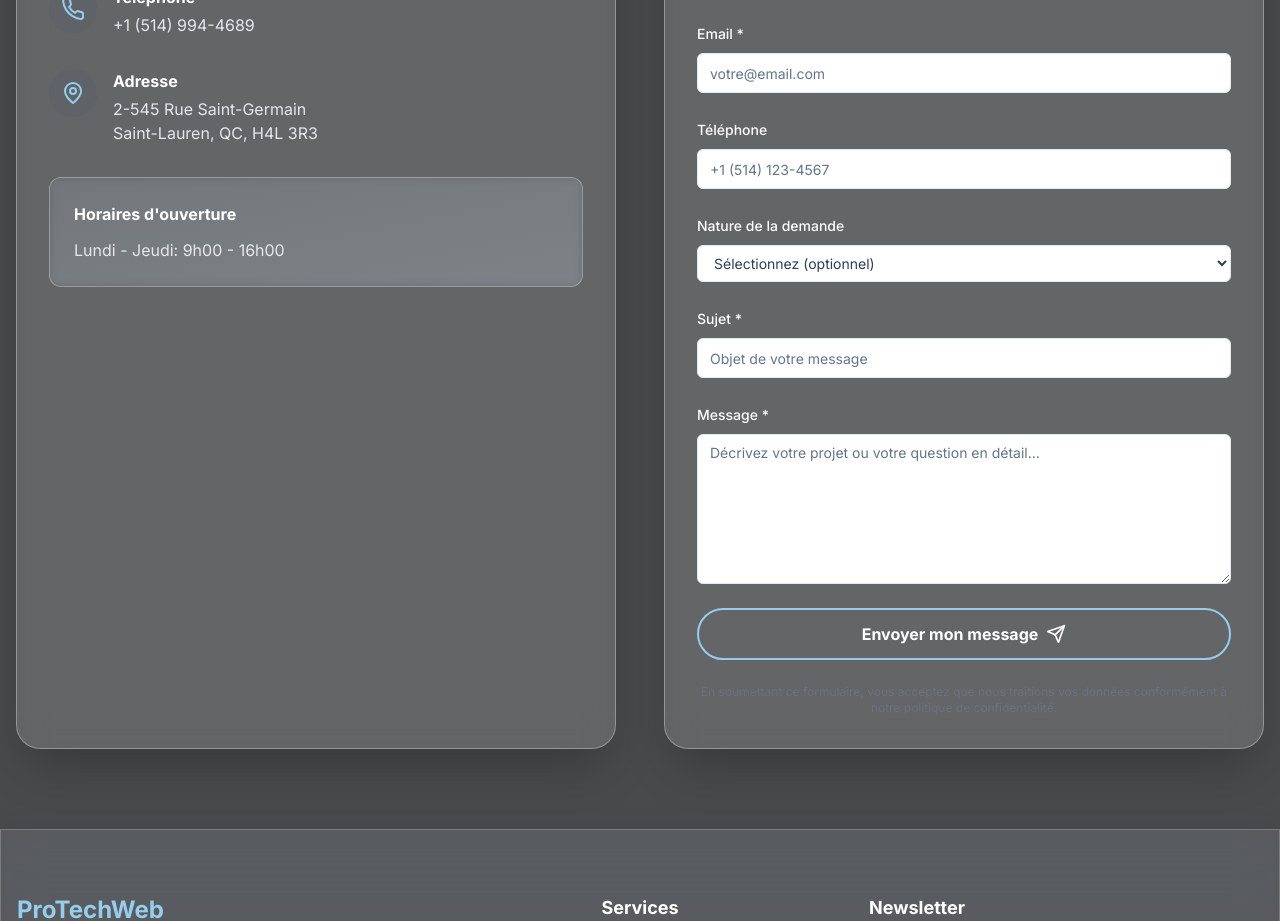
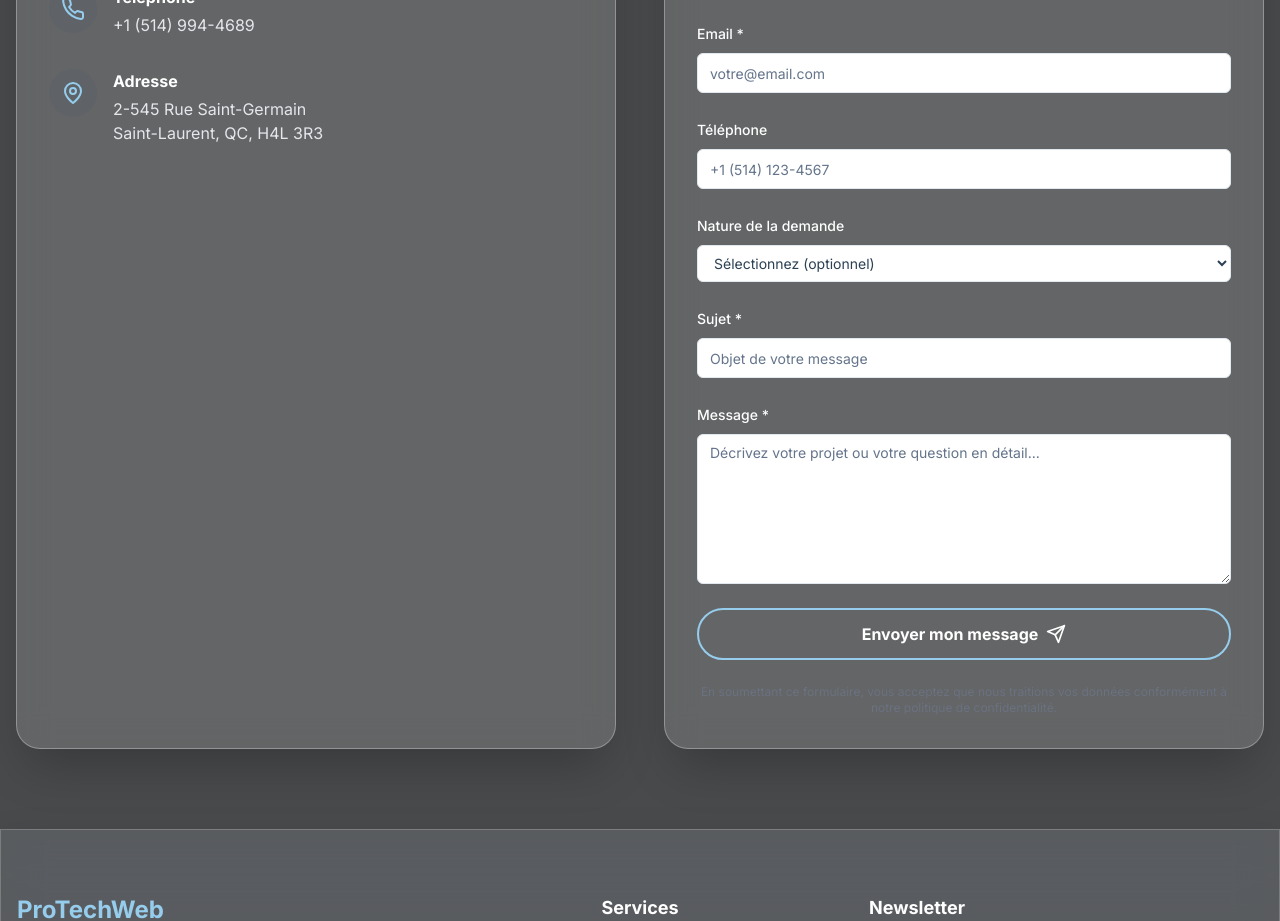
Before and after one commit to PhilippeNyambaWeb/ProTechWeb, a React (Vite) app: page / in a window 1280 px wide. Shown: the part 3640-4561 px from the top of the page. Built offline with nearby package versions, Linux system fonts and the light colour scheme; the HTML template or start-up script is replaced by a standard one.

Commit message:
Fix Hero video and contact

```diff
--- a/src/components/Contact.jsx
+++ b/src/components/Contact.jsx
@@ -194,16 +194,16 @@ const Contact = () => {
                 <div>
                   <h3 className="font-bold text-white mb-1">Adresse</h3>
                   <p className="text-gray-200">2-545 Rue Saint-Germain</p>
-                  <p className="text-gray-200">Saint-Lauren, QC, H4L 3R3</p>
+                  <p className="text-gray-200">Saint-Laurent, QC, H4L 3R3</p>
                 </div>
               </div>
 
-              <div className="backdrop-blur-sm bg-gradient-to-br from-primary/10 to-secondary/10 rounded-xl p-6 mt-8 border border-white/30">
+              {/* <div className="backdrop-blur-sm bg-gradient-to-br from-primary/10 to-secondary/10 rounded-xl p-6 mt-8 border border-white/30">
                 <h3 className="font-bold text-white mb-3">{t.contact.info.hours}</h3>
                 <div className="space-y-2 text-gray-200">
                   <p>{t.contact.info.hoursValue}</p>
                 </div>
-              </div>
+              </div> */}
             </div>
           </GlassCard>
 
--- a/src/components/Hero.jsx
+++ b/src/components/Hero.jsx
@@ -35,7 +35,7 @@ const Hero = () => {
           style={{ objectPosition: 'center center' }}
         >
           <source
-            src="/assets/banner-video.jpg"
+            src="/assets/banner-video.mp4"
             type="video/mp4"
           />
           Votre navigateur ne supporte pas la vidéo.
```
